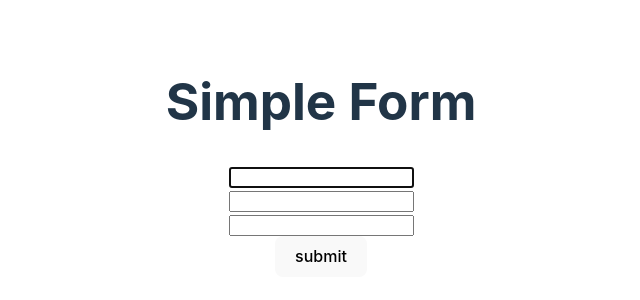
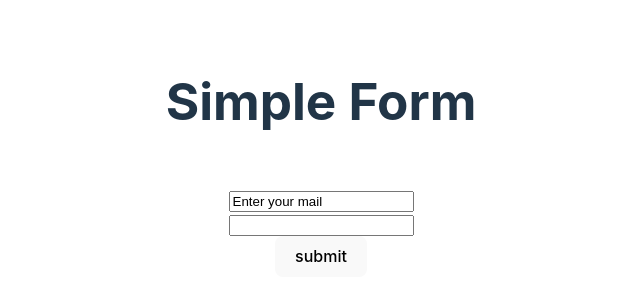
Before and after one commit to SarwarMorshad/react-form, a React (Vite) app: page / in a window 1280 px wide. Shown: the part 242-542 px from the top of the page, without its empty margins (319-959 px from the left). Built offline with nearby package versions, Linux system fonts and the light colour scheme.

Commit message:
Custom Hook form Practice

```diff
--- a/src/App.jsx
+++ b/src/App.jsx
@@ -1,5 +1,6 @@
 import "./App.css";
-import RefForm from "./components/RefForm/RefForm";
+import HookForm from "./components/HookForm/HookForm";
+// import RefForm from "./components/RefForm/RefForm";
 // import StatefulForm from "./components/StatefulForm/StatefulForm";
 // import SimpleForm from "./components/SimpleForm/SimpleForm";
 
@@ -9,7 +10,8 @@
       <h1>Simple Form</h1>
       {/* <SimpleForm></SimpleForm> */}
       {/* <StatefulForm></StatefulForm> */}
-      <RefForm></RefForm>
+      {/* <RefForm></RefForm> */}
+      <HookForm></HookForm>
     </>
   );
 }
--- /dev/null
+++ b/src/components/HookForm/HookForm.jsx
@@ -0,0 +1,26 @@
+import useInputState from "../hooks/useInputState";
+
+const HookForm = () => {
+  //   const [name, handleNameChange] = useInputState("Name");
+  const emailState = useInputState("Enter your mail");
+  const handleSubmit = (e) => {
+    e.preventDefault();
+    console.log(emailState.value);
+  };
+
+  return (
+    <div>
+      <form onSubmit={handleSubmit}>
+        {/* <input value={name} onChange={handleNameChange} type="text" name="name" /> */}
+        <br />
+        <input {...emailState} type="email" name="email" />
+        <br />
+        <input type="password" name="password" id="" />
+        <br />
+        <button>submit</button>
+      </form>
+    </div>
+  );
+};
+
+export default HookForm;
--- /dev/null
+++ b/src/components/hooks/useInputState.js
@@ -0,0 +1,17 @@
+import { useState } from "react";
+
+const useInputState = (defaultValue = null) => {
+  const [value, setValue] = useState(defaultValue);
+
+  //   const handleChange = (e) => {
+  //     setValue(e.target.value);
+  //   };
+  const onChange = (e) => {
+    setValue(e.target.value);
+  };
+  return {
+    value,
+    onChange,
+  };
+};
+export default useInputState;
```
